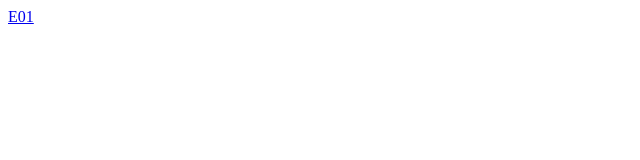
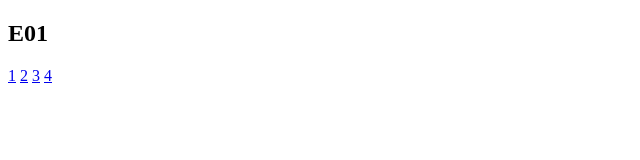
Before and after one commit to DeelerDev/S28, a plain HTML site: page index.html in a window 1280 px wide. Shown: the whole page, without its empty margins (0-640 px from the left). Drawn offline with Linux system fonts and the light colour scheme.

Commit message:
Update index.html

```diff
--- a/index.html
+++ b/index.html
@@ -6,6 +6,10 @@
     <title>S28</title>
 </head>
 <body>
-<a href="https://send.now/x1hb9tcdlm91" target=_blank>E01</a>
+  <h2>E01</h2>
+  <a href="https://send.now/x1hb9tcdlm91" target=_blank>1</a>
+  <a href="https://pomf2.lain.la/f/0gnbjvob.mkv" target=_blank>2</a>
+  <a href="https://download.gg/en/file-18914219_b13f19a3ed997459" target=_blank>3</a>
+  <a href="https://archive.org/download/SPS28E01/South%20Park%20S28E01%20Twisted%20Christian%201080p%20PMTP%20WEB-DL%20DDP5%201%20H%20264-STC%5BEZTVx.to%5D.mkv" target=_blank>4</a>
 </body>
 </html>
```
